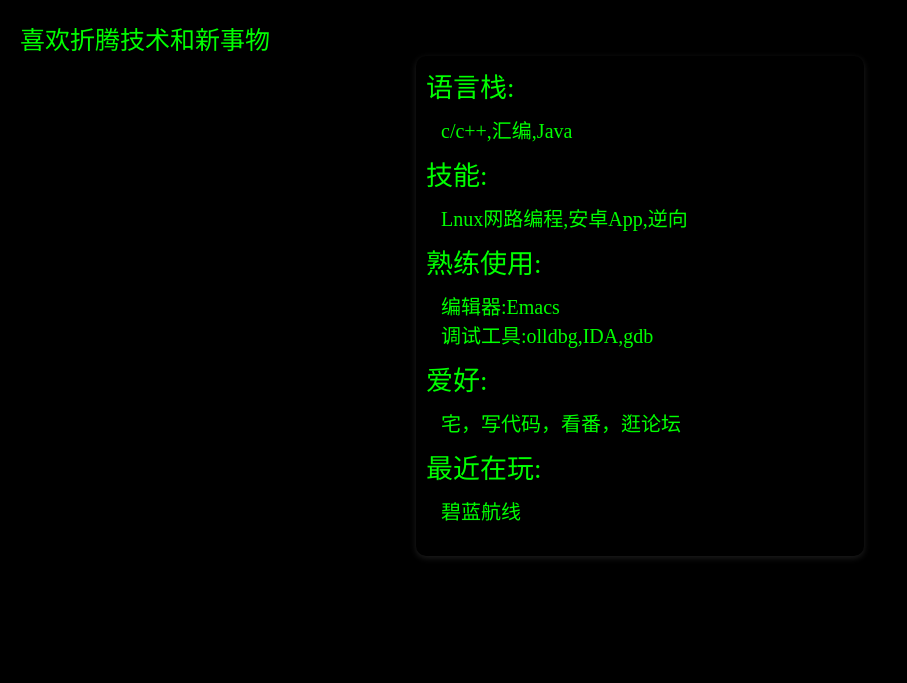
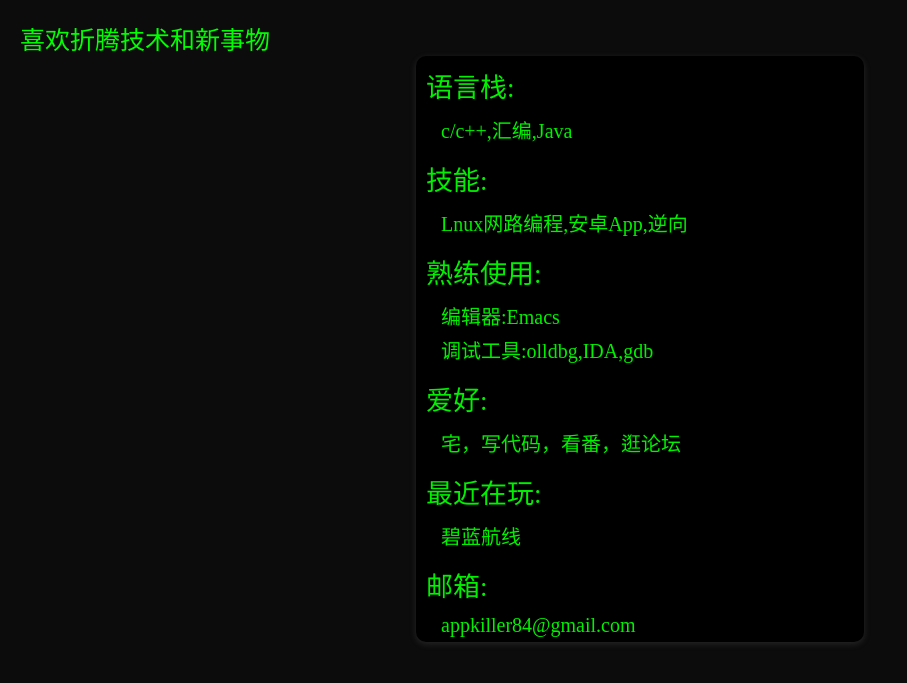
Before and after one commit to zzhwaxy/zzhwaxy.github.io, a Jekyll site: the page built from about.html, in a window 1280 px wide. Shown: the top 683 px of the page, without its empty margins (0-907 px from the left). Built offline with Jekyll 4.4.1, drawn with Linux system fonts in a browser that asks for light colours; comment, search, counter and statistics services are not loaded.

Commit message:
add 404.html

```diff
--- /dev/null
+++ b/.#404.html
@@ -0,0 +1 @@
+zzhwaxy@MacBookPro.12604
--- a/about.html
+++ b/about.html
@@ -41,4 +41,10 @@ title: About
     <div class="box-content">
         碧蓝航线
     </div>
+    <div class="box-tilte">
+        邮箱:
+    </div>
+    <div class="box-content">
+        appkiller84@gmail.com
+    </div>
 </div>
--- a/styles/about.css
+++ b/styles/about.css
@@ -6,7 +6,9 @@ body {
 
 html,
 body {
-    background-color: #000;
+    background-color: rgba(0,0,0,0.78);
+    width: 100%;
+    height: 100%;
 }
 
 ul {
@@ -43,16 +45,17 @@ li {
 .box-tilte {
     font-size:27px;
     margin:10px;
-    color: #00ff00;
+    color: #00f000;
 }
 .box-content{
     font-size:20px;
     margin-left: 25px;
-    color: #00ff00;
+    margin-bottom: 5px;
+    color: #00f000;
 }
 .slogan {
     margin-left:20px;
-    margin-top:20px;
+    padding-top: 20px;
     color: #00ff00;
     font-size: 25px;
 }
```
Also changed, not shown: 404.html (added, +13 -0 lines), 404.md (deleted, +0 -9 lines), images/404.jpg, images/404.png (added).
